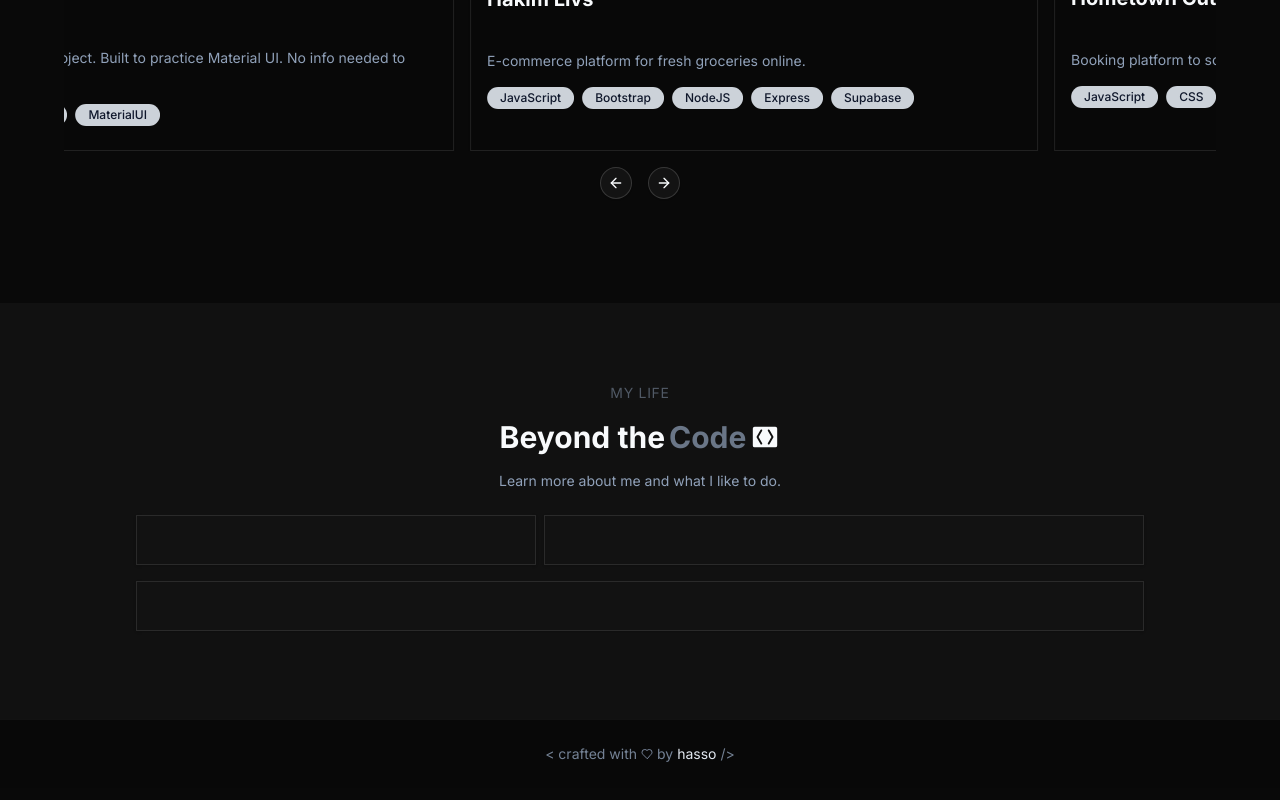
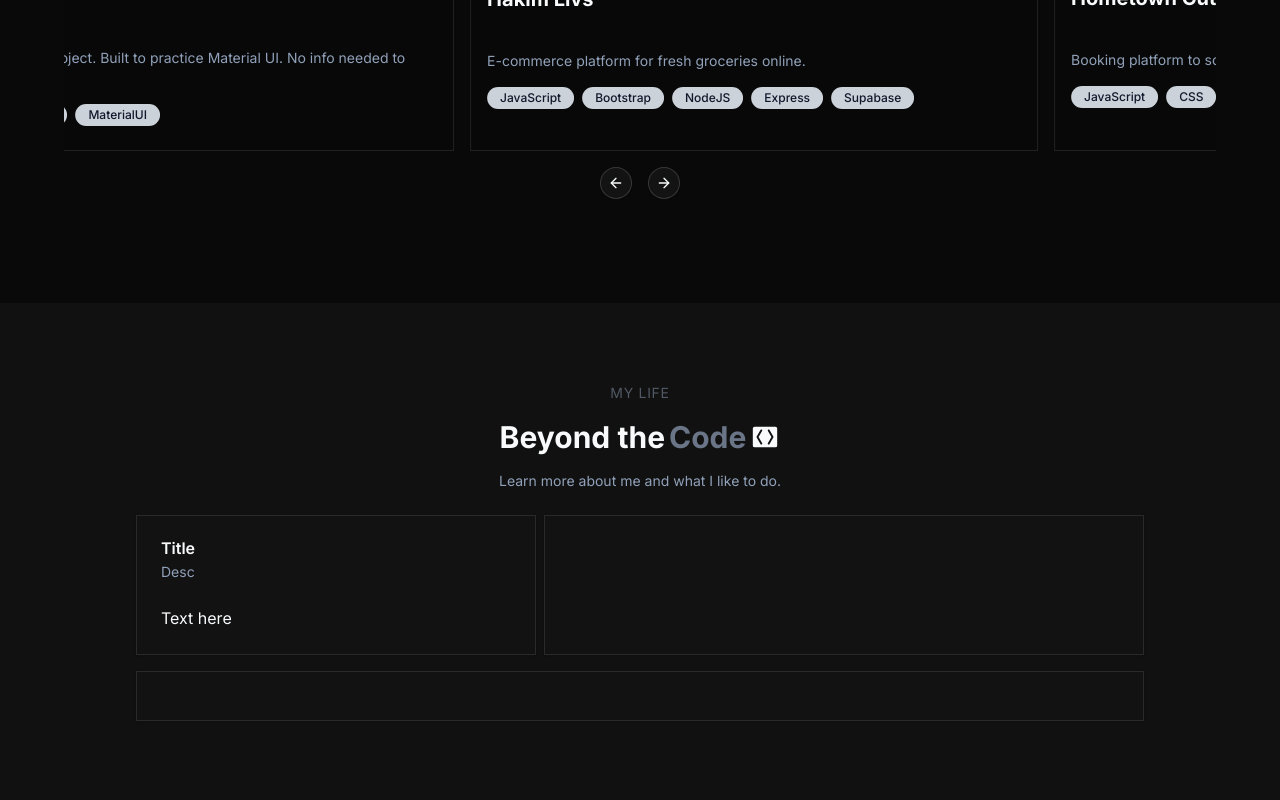
Before and after one commit to hassohamid/Portfolio-V1, a React (Vite) app: page / in a window 1280 px wide. Shown: the part 2239-3039 px from the top of the page. Built offline with nearby package versions, Linux system fonts and the light colour scheme.

Commit message:
DeployIssue

```diff
--- a/src/components/Expertise.tsx
+++ b/src/components/Expertise.tsx
@@ -7,6 +7,7 @@ export default function Expertise() {
       autoFill
       gradient
       gradientWidth={70}
+      speed={30}
       gradientColor="#393939
 "
       className="bg-[#f8f8f8] dark:bg-[#111111] "
--- a/src/layout/BeyondCode.tsx
+++ b/src/layout/BeyondCode.tsx
@@ -1,7 +1,7 @@
 import { PiBracketsAngleFill } from "react-icons/pi";
 import {
   Card,
-  Cardtitle,
+  CardTitle,
   CardContent,
   CardDescription,
   CardHeader,
@@ -25,7 +25,15 @@ export default function BeyondCode() {
       </div>
       <div className="container max-w-5xl mx-auto">
         <div className="flex justify-center gap-2 p-2">
-          <Card className="w-2/3 rounded-none "></Card>
+          <Card className="w-2/3 rounded-none ">
+            <CardHeader>
+              <CardTitle> Title </CardTitle>
+              <CardDescription> Desc </CardDescription>
+            </CardHeader>
+            <CardContent>
+              <p> Text here </p>
+            </CardContent>
+          </Card>
           <Card className=" w-full rounded-none"> </Card>
         </div>
         <div className=" p-2 ">
```
